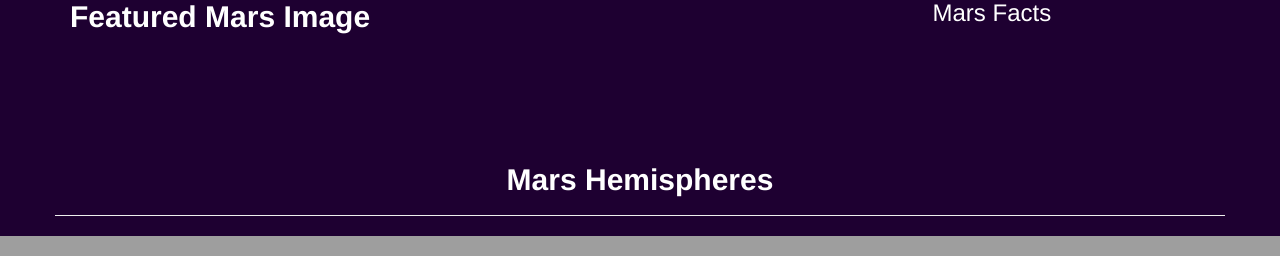
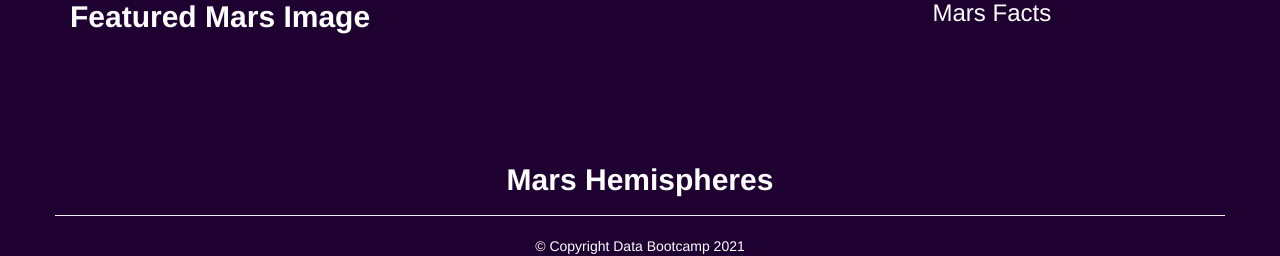
Before and after one commit to Franco1230/12-Web-Scraping-Challenge, a Flask app: page / in a window 1280 px wide. Shown: the part 613-869 px from the top of the page. Run offline with Flask 2, Linux system fonts and the light colour scheme; data that the repository does not hold is empty; some libraries are stand-ins or nearby versions.

Commit message:
fixed index.html

```diff
--- a/Missions_to_Mars/templates/index.html
+++ b/Missions_to_Mars/templates/index.html
@@ -27,7 +27,7 @@
         <div class="jumbotron text-center" style="background-image: url(https://news.cgtn.com/news/3d3d414f7a45544f34457a6333566d54/img/3358de90f79c48beb04f693f990ee0d4/3358de90f79c48beb04f693f990ee0d4.jpg); background-size: 100%; height: 500px;">
           <h1 class="display-4" style="color: white">Mission to Mars</h1>
           <!-- Add Button with link to mars_app -->
-          <a class="btn btn-lg text-white" style="background-color:#949494; color: white" href="/scrape" role="button">Scrape Mars Data</a>
+          <a class="btn btn-lg text-white" style="background-color:grey; color: white" href="/scrape" role="button">Scrape Mars Data</a>
         </div>
 
       <!-- Add Recent News -->
@@ -61,6 +61,7 @@
         </div>
       </div>
 
+      <!-- Add Mars Hemispheres images -->
       <div class="row" style="margin-top: 80px;">
         <div class="page-header">
           <h2 class="text-center" style="color: white"><b>Mars Hemispheres</b></h2>
@@ -77,6 +78,9 @@
           {% endfor %}
       </div>
     </div>
-
+    <!-- Section: Footer -->
+    <footer class="page-footer">
+			<div style="color: white" class="footer-copyright text-center py-3">© Copyright Data Bootcamp 2021</div>
+		</footer>
   </body>
   </html>
```
